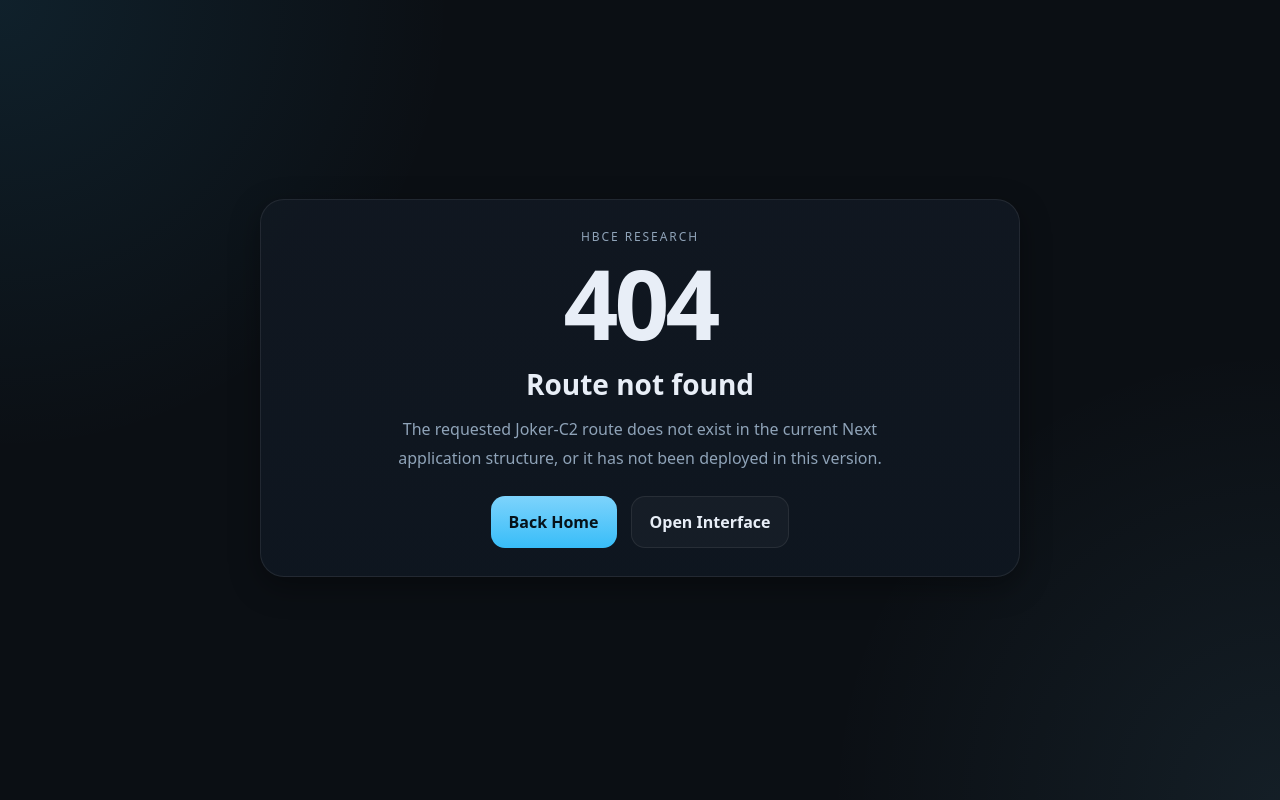
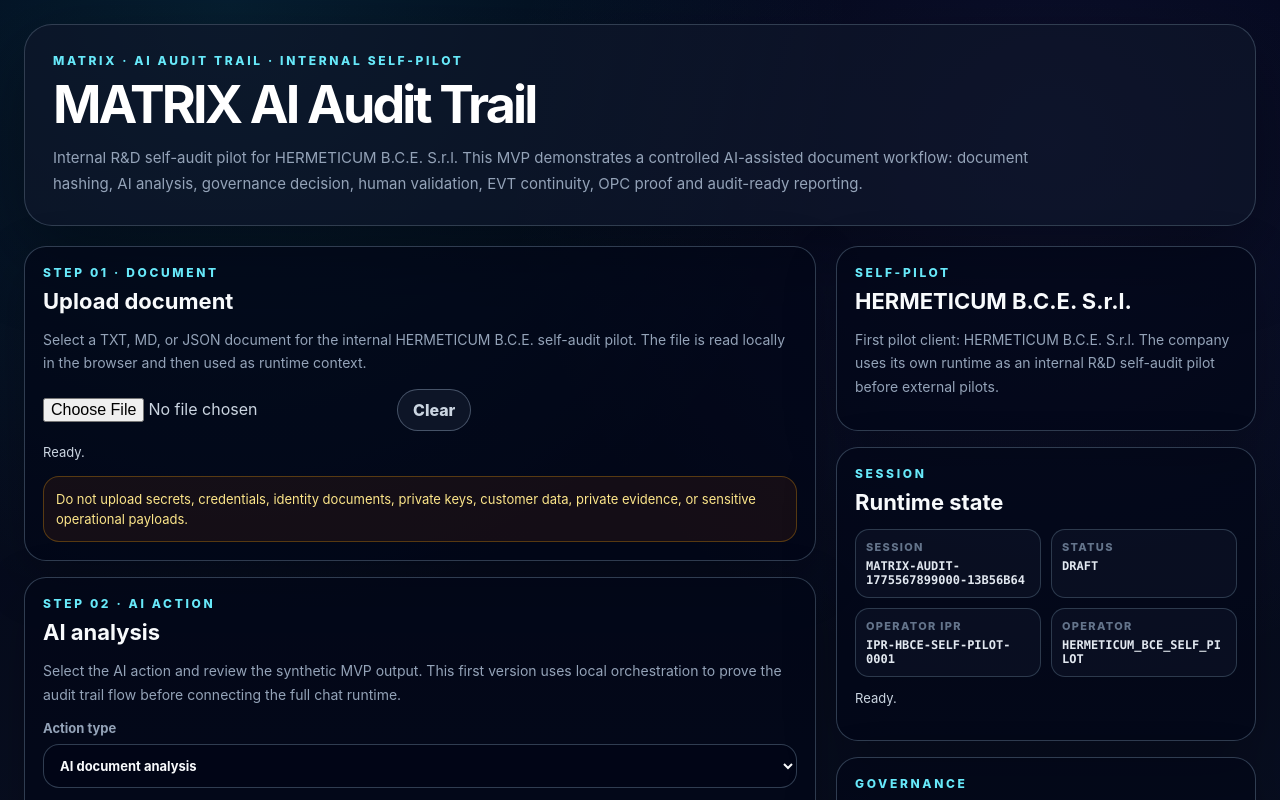
Before and after one commit to manuelcoletta1-source/hbce-ai-joker-c2, a Next.js app: page /matrix-audit-trail in a window 1280 px wide. Before the commit this address had no page. Shown: the top 800 px of the page. Built offline with nearby package versions, Linux system fonts and the light colour scheme.

Commit message:
feat(matrix-audit): add MVP route page

```diff
--- /dev/null
+++ b/app/matrix-audit-trail/page.tsx
@@ -0,0 +1,11 @@
+import MatrixAuditTrailDashboard from "../../components/MatrixAuditTrailDashboard";
+
+export const metadata = {
+  title: "MATRIX AI Audit Trail — HERMETICUM B.C.E. Self-Pilot",
+  description:
+    "Internal R&D self-audit MVP for HERMETICUM B.C.E. S.r.l. Traceable AI-assisted document analysis with human validation, EVT, OPC and audit report."
+};
+
+export default function MatrixAuditTrailPage() {
+  return <MatrixAuditTrailDashboard />;
+}
```
